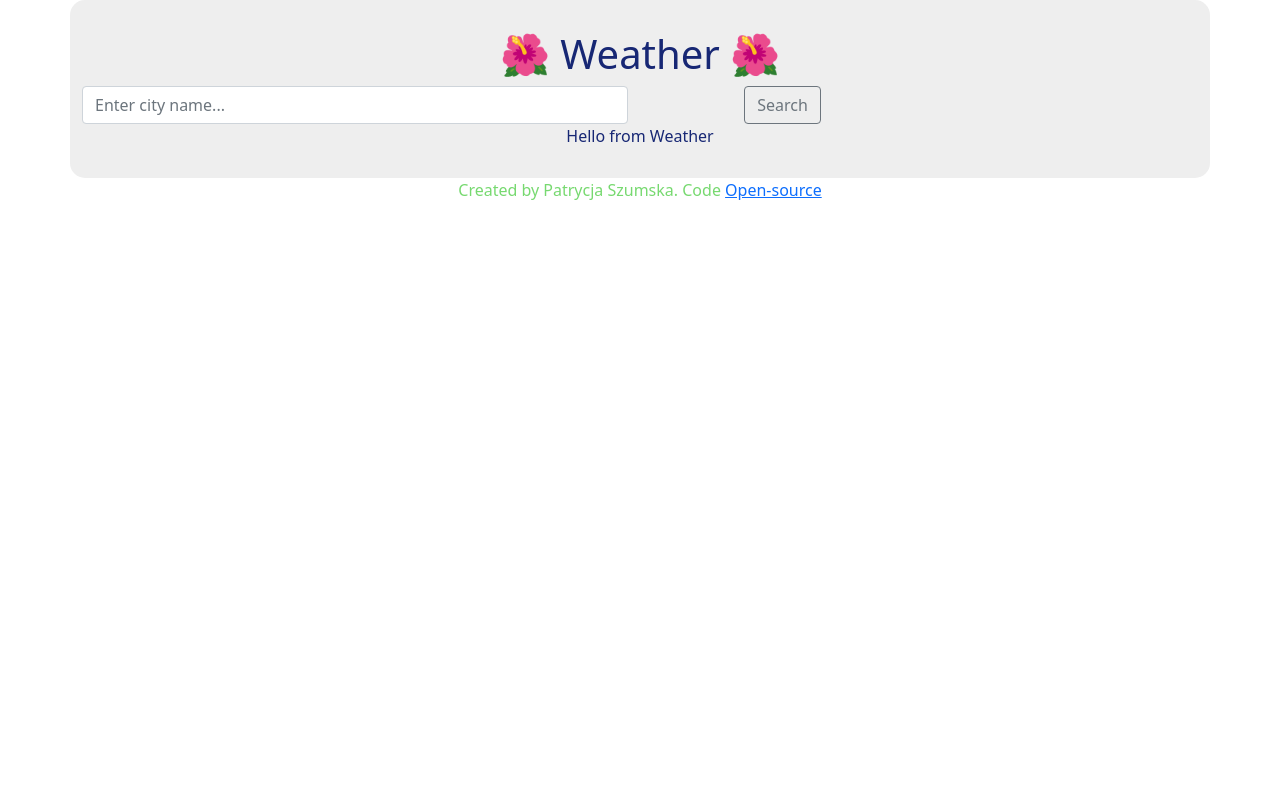
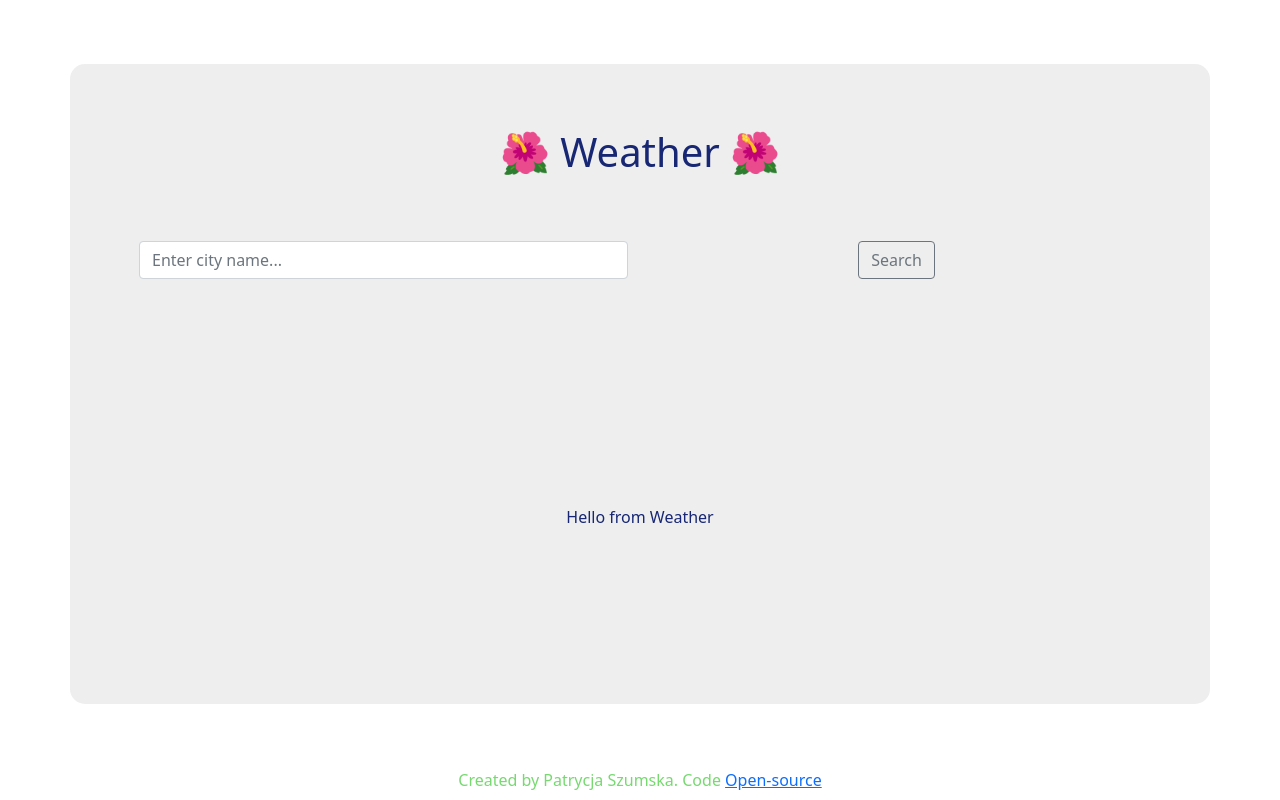
Before and after one commit to chepre1986/blossoming_weather_forecast, a React (Create React App) app: page / in a window 1280 px wide. Built offline with nearby package versions, Linux system fonts and the light colour scheme.

Commit message:
SearchEngine container added

```diff
--- a/src/App.css
+++ b/src/App.css
@@ -8,11 +8,11 @@
   padding: 30px 60px;
   border-radius: 15px;
   background-color: #EEEEEE;
+  padding: 5%;
+  margin: 5%;
+}
+h1{
   color: #172774;
-}
-
-form {
-margin: 0;
 }
 
 .links {
--- a/src/App.js
+++ b/src/App.js
@@ -1,6 +1,7 @@
 
 import './App.css';
 import Weather from "./Weather";
+import SearchEngine from "./SearchEngine";
 
 function App() {
   return (
@@ -11,12 +12,7 @@ function App() {
  </h1>
 
 
- <form className="search-form">
- <div className="row">
-   <div className="col-6"> <input type="text" className="form-control" placeholder="Enter city name..." /></div>
- <div className="col-3"> <input type="button" className="btn btn-outline-secondary" value="Search" /></div>
-  </div>
-  </form>
+ <SearchEngine />
   <Weather />
  </div>
 
--- /dev/null
+++ b/src/SearchEngine.css
@@ -0,0 +1,13 @@
+ .search-form{
+align-items: center;
+ }
+
+.one {
+margin: 5% 0% 5% 5%;
+padding: 5% 0% 5% 5%;
+min-width: 200px;
+    }
+    .two{
+        margin: 5% 5% 5% 0%;
+padding: 5% 5% 5% 0%;
+    }
--- /dev/null
+++ b/src/SearchEngine.js
@@ -0,0 +1,13 @@
+import React from "react";
+import "./SearchEngine.css";
+
+export default function SearchEngine(){
+   return(
+       <form className="search-form">
+ <div className="row">
+   <div className="col one"> <input type="text" className="form-control" placeholder="Enter city name..." /></div>
+ <div className="col two"> <input type="button" className="btn btn-outline-secondary" value="Search" /></div>
+  </div>
+  </form>
+   )
+}
--- a/src/Weather.css
+++ b/src/Weather.css
@@ -0,0 +1,5 @@
+.weather {
+    color: #172774;
+    padding: 5%;
+    margin: 5%;
+ };
--- a/src/Weather.js
+++ b/src/Weather.js
@@ -1,8 +1,9 @@
 import React from "react";
+import './Weather.css';
+
 
 export default function Weather(){
-return(
-    <div className="Weather">
+return(<div className='weather'>
         Hello from Weather
-    </div>);
-}
+    </div>)
+    }
```
